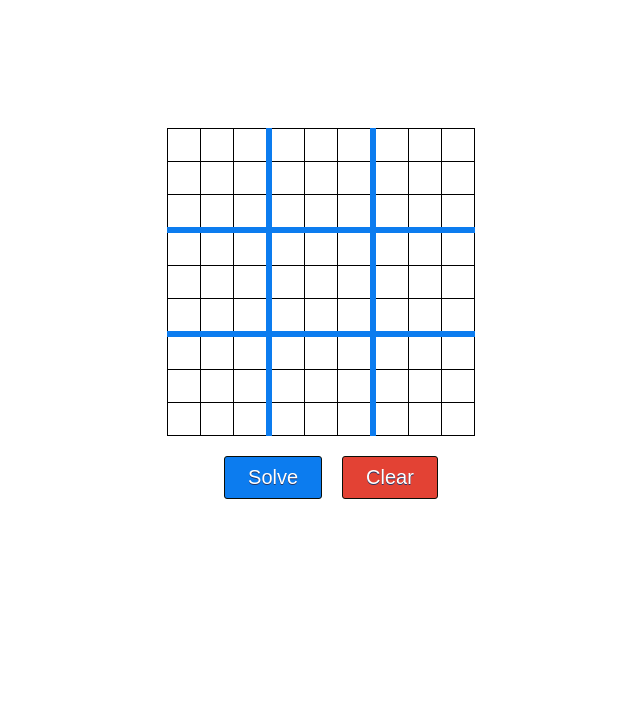
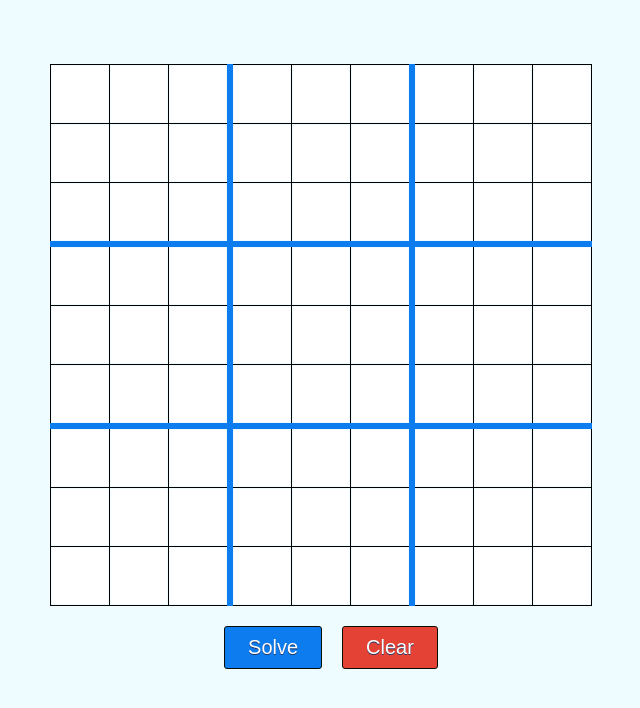
Before and after one commit to MPhillipos/Sudoku-Solver, a plain HTML site: page index.html in a window 1280 px wide. Shown: the whole page, without its empty margins (319-959 px from the left). Drawn offline with Linux system fonts and the light colour scheme.

Commit message:
Made css more dynamic

```diff
--- a/styles.css
+++ b/styles.css
@@ -1,19 +1,23 @@
+body{
+  background-color: #eefcff;
+}
+
 .container {
     display: flex;
     justify-content: center;
     align-items: center;
-    padding-top: 15vh;
+    padding-top: 7vh;
 }
 
 #sudoku-grid {
   border-collapse: collapse;
-  font-size: 2vw;
+  font-size: 3vw;
 }
 
 #sudoku-grid td {
   border: 1px solid black;
-  width: 30px;
-  height: 30px;
+  width: 7vh;
+  height: 7vh;
   text-align: center;
 }
 
```
